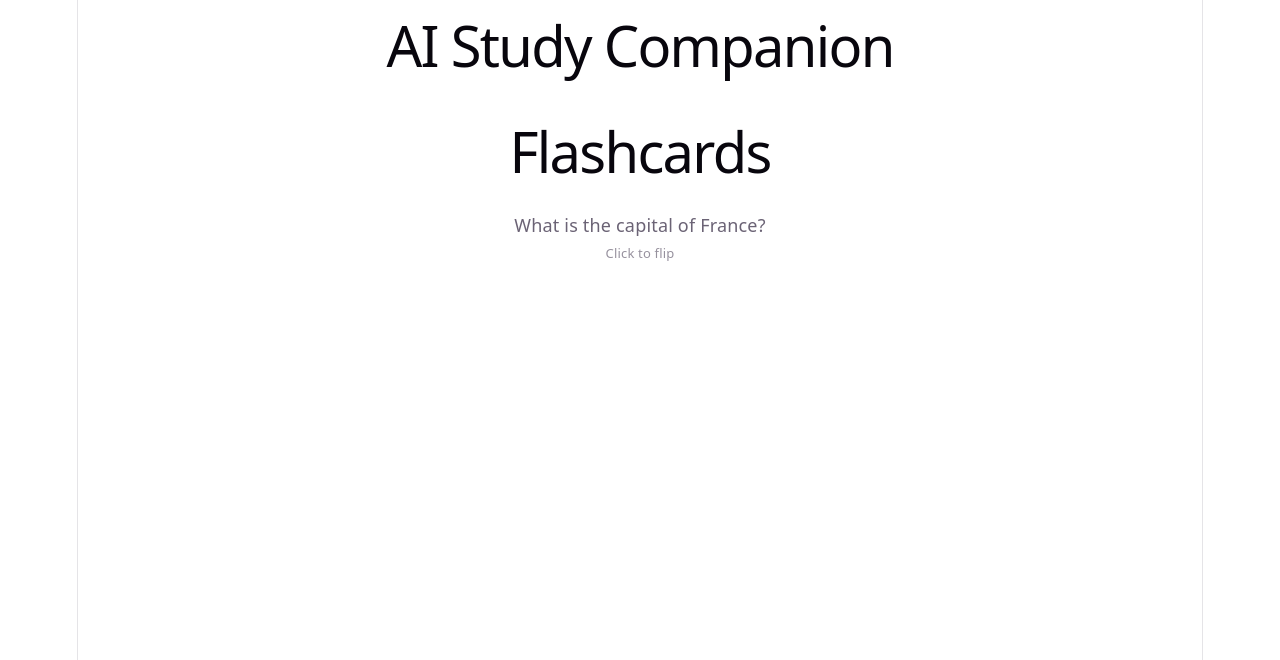
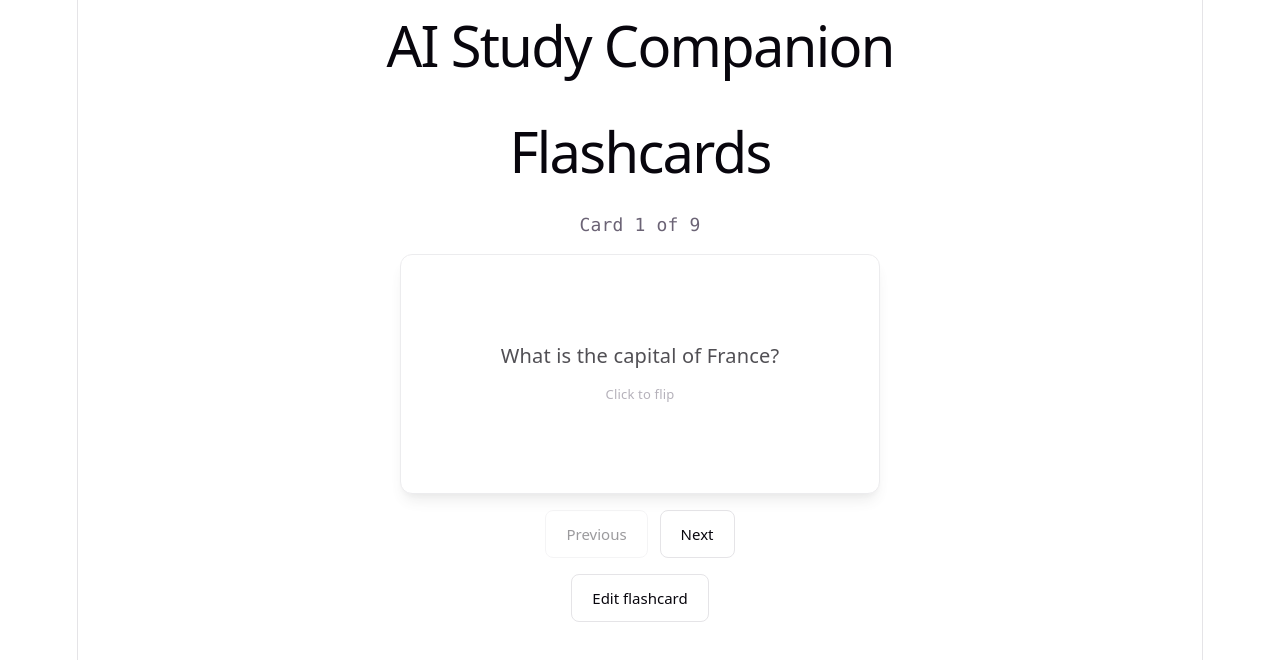
Before and after one commit to acev-0007/CPSC_491_Study_Companion, a React app in the folder frontend/: page /flashcards in a window 1280 px wide. Shown: the top 660 px of the page. Built offline with nearby package versions, Linux system fonts and the light colour scheme; the HTML template or start-up script is replaced by a standard one.

Commit message:
Fix for Issues # 1 & 2, format and functionality for flashcards page

```diff
--- a/frontend/src/components/Flashcards.css
+++ b/frontend/src/components/Flashcards.css
@@ -1,33 +1,17 @@
+.flashcards-page {
+  display: flex;
+  flex-direction: column;
+  align-items: center;
+  gap: 16px;
+  padding: 16px 0 48px;
+}
+
 .flashcard {
   width: 100%;
   max-width: 480px;
-  height: 240px;
+  min-height: 200px;
   margin: 0 auto;
   cursor: pointer;
-  perspective: 1200px;
-}
-
-.flashcard:focus-visible {
-  outline: 2px solid var(--accent);
-  outline-offset: 4px;
-  border-radius: 12px;
-}
-
-.flashcard-inner {
-  position: relative;
-  width: 100%;
-  height: 100%;
-  transition: transform 0.5s;
-  transform-style: preserve-3d;
-}
-
-.flashcard-inner.is-flipped {
-  transform: rotateY(180deg);
-}
-
-.flashcard-face {
-  position: absolute;
-  inset: 0;
   display: flex;
   flex-direction: column;
   align-items: center;
@@ -39,21 +23,19 @@
   border-radius: 12px;
   background: var(--bg);
   box-shadow: var(--shadow);
-  backface-visibility: hidden;
   text-align: center;
 }
 
-.flashcard-face p {
+.flashcard:focus-visible {
+  outline: 2px solid var(--accent);
+  outline-offset: 4px;
+}
+
+.flashcard p {
   font-size: 20px;
   line-height: 135%;
   color: var(--text-h);
   margin: 0;
-}
-
-.flashcard-back {
-  transform: rotateY(180deg);
-  background: var(--accent-bg);
-  border-color: var(--accent-border);
 }
 
 .flashcard-hint {
@@ -61,19 +43,23 @@
   color: var(--text);
   opacity: 0.7;
 }
-
-.flashcards-page {
-  display: flex;
-  flex-direction: column;
-  align-items: center;
-  gap: 16px;
-  padding: 16px 0 48px;
+.flashcards-progress {
+  font-family: var(--mono);
+ color: var(--text);
 }
 
-.flashcards-progress {
-  font-family: var(--mono);
-  color: var(--text);
-}
+ .flashcard {
+   width: 100%;
+  max-width: 480px;
+  min-height: 200px;
+  height: 240px;
+   margin: 0 auto;
+   cursor: pointer;
+   display: flex;
+
+   color: var(--text);
+   opacity: 0.7;
+ }
 
 .flashcards-controls {
   display: flex;
@@ -81,7 +67,7 @@
 }
 
 .flashcards-controls button,
-.flashcards-finish-btn,
+.flashcard-edit-btn,
 .flashcards-primary-btn {
   font: inherit;
   font-size: 15px;
@@ -94,7 +80,7 @@
 }
 
 .flashcards-controls button:hover:not(:disabled),
-.flashcards-finish-btn:hover,
+.flashcard-edit-btn:hover,
 .flashcards-primary-btn:hover {
   border-color: var(--accent-border);
   background: var(--accent-bg);
@@ -111,3 +97,40 @@
   color: var(--accent);
   font-weight: 600;
 }
+
+.flashcard-edit-form {
+  width: 100%;
+  max-width: 480px;
+  display: flex;
+  flex-direction: column;
+  gap: 8px;
+  padding: 20px;
+  box-sizing: border-box;
+  border: 1px solid var(--border);
+  border-radius: 12px;
+  background: var(--bg);
+  box-shadow: var(--shadow);
+}
+
+.flashcard-edit-form label {
+  font-size: 13px;
+  font-weight: 600;
+  color: var(--text-h);
+}
+
+.flashcard-edit-form textarea {
+  font: inherit;
+  font-size: 15px;
+  padding: 8px 10px;
+  border-radius: 8px;
+  border: 1px solid var(--border);
+  background: var(--bg);
+  color: var(--text-h);
+  resize: vertical;
+}
+
+.flashcard-edit-actions {
+  display: flex;
+  gap: 12px;
+  margin-top: 8px;
+}
--- a/frontend/src/pages/Flashcards.jsx
+++ b/frontend/src/pages/Flashcards.jsx
@@ -4,17 +4,96 @@ import mockFlashcards from "../data/mockFlashcards";
 import "../components/Flashcards.css";
 
 function Flashcards() {
+  const [cards, setCards] = useState(mockFlashcards);
+  const [currentIndex, setCurrentIndex] = useState(0);
   const [isFlipped, setIsFlipped] = useState(false);
-  const card = mockFlashcards[0];
+  const [isEditing, setIsEditing] = useState(false);
+  const [draftFront, setDraftFront] = useState("");
+  const [draftBack, setDraftBack] = useState("");
+
+  const totalCards = cards.length;
+  const card = cards[currentIndex];
+  const isFirstCard = currentIndex === 0;
+  const isLastCard = currentIndex === totalCards - 1;
 
   function handleFlip() {
+    if (isEditing) return;
     setIsFlipped((prev) => !prev);
+  }
+
+  function handlePrevious() {
+    if (isFirstCard || isEditing) return;
+    setCurrentIndex((prev) => prev - 1);
+    setIsFlipped(false);
+  }
+
+  function handleNext() {
+    if (isLastCard || isEditing) return;
+    setCurrentIndex((prev) => prev + 1);
+    setIsFlipped(false);
+  }
+
+  function handleStartEdit() {
+    setDraftFront(card.front);
+    setDraftBack(card.back);
+    setIsEditing(true);
+  }
+
+  function handleCancelEdit() {
+    setIsEditing(false);
+  }
+
+  function handleSaveEdit(event) {
+    event.preventDefault();
+
+    setCards((prev) =>
+      prev.map((c, index) =>
+        index === currentIndex
+          ? { ...c, front: draftFront, back: draftBack }
+          : c
+      )
+    );
+    setIsFlipped(false);
+    setIsEditing(false);
   }
 
   return (
     <section className="flashcards-page">
       <h1>Flashcards</h1>
+      <p className="flashcards-progress">
+        Card {currentIndex + 1} of {totalCards}
+      </p>
 
+      {isEditing ? (
+        <form className="flashcard-edit-form" onSubmit={handleSaveEdit}>
+          <label htmlFor="flashcard-front-input">Front</label>
+          <textarea
+            id="flashcard-front-input"
+            value={draftFront}
+            onChange={(event) => setDraftFront(event.target.value)}
+            rows={3}
+            required
+          />
+
+          <label htmlFor="flashcard-back-input">Back</label>
+          <textarea
+            id="flashcard-back-input"
+            value={draftBack}
+            onChange={(event) => setDraftBack(event.target.value)}
+            rows={3}
+            required
+          />
+
+          <div className="flashcard-edit-actions">
+            <button type="submit" className="flashcards-primary-btn">
+              Save
+            </button>
+            <button type="button" onClick={handleCancelEdit}>
+              Cancel
+            </button>
+          </div>
+        </form>
+      ) : (
         <div
           className="flashcard"
           role="button"
@@ -31,6 +110,24 @@ function Flashcards() {
           <p>{isFlipped ? card.back : card.front}</p>
           <span className="flashcard-hint">Click to flip</span>
         </div>
+      )}
+
+      {!isEditing && (
+        <>
+          <div className="flashcards-controls">
+            <button type="button" onClick={handlePrevious} disabled={isFirstCard}>
+              Previous
+            </button>
+            <button type="button" onClick={handleNext} disabled={isLastCard}>
+              Next
+            </button>
+          </div>
+
+          <button type="button" className="flashcard-edit-btn" onClick={handleStartEdit}>
+            Edit flashcard
+          </button>
+        </>
+      )}
     </section>
   );
 }
```
Lines whose indentation alone changed are shown as unchanged.
